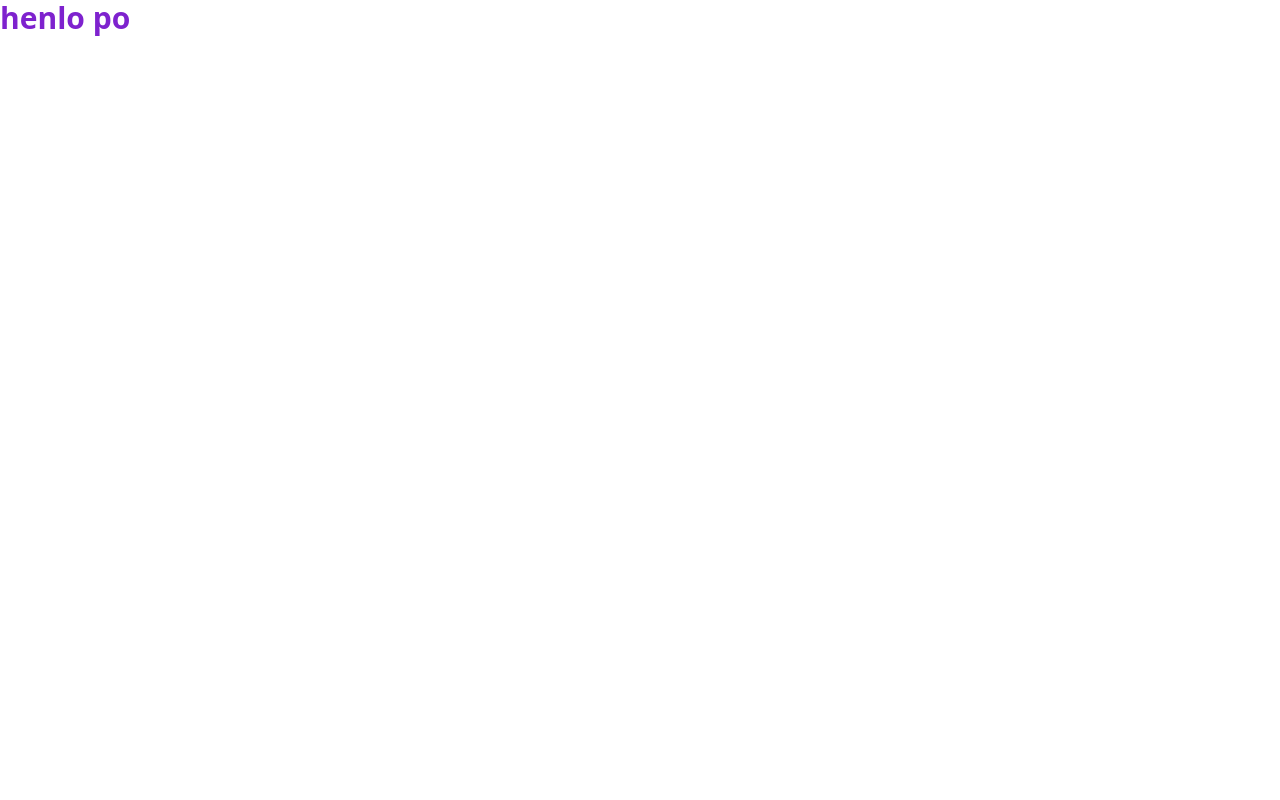
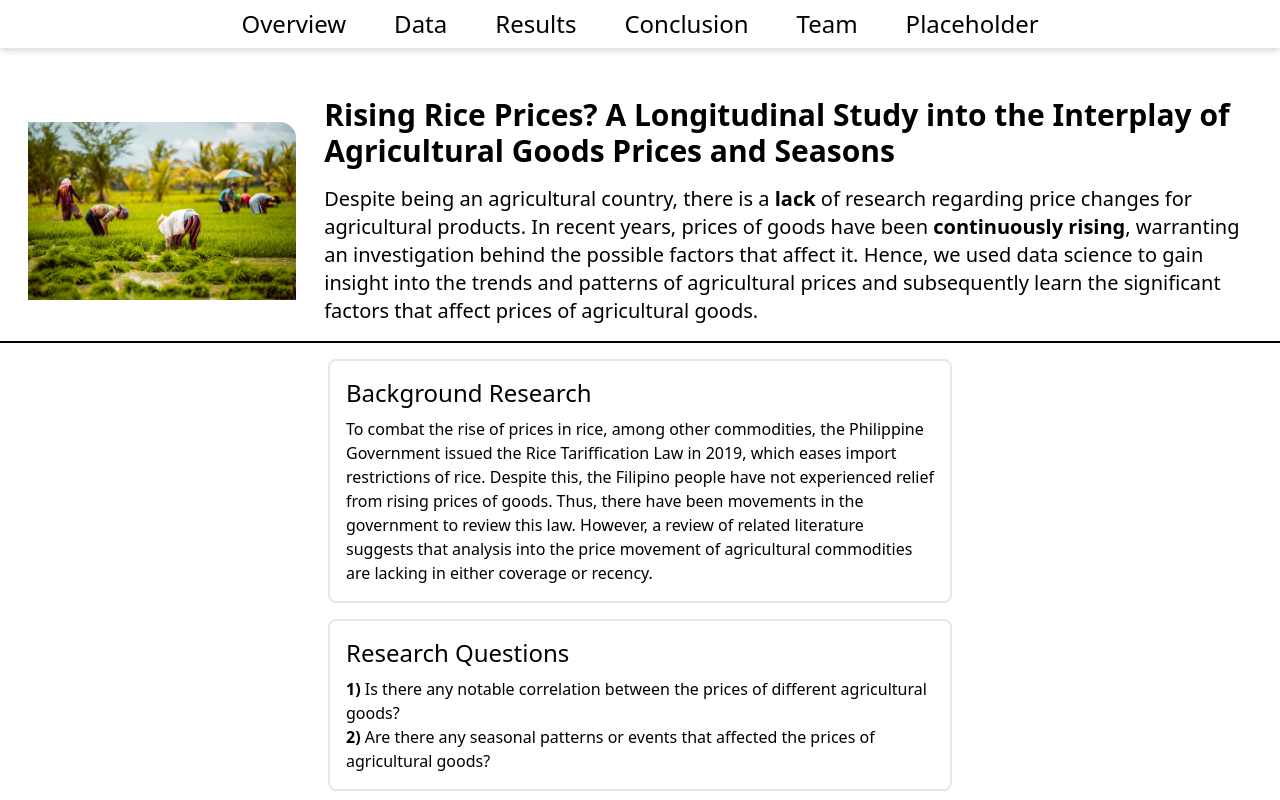
Before and after one commit to rue-22/cs132-group-two, a SvelteKit app: page / in a window 1280 px wide. Shown: the top 800 px of the page. Built offline with nearby package versions, Linux system fonts and the light colour scheme.

Commit message:
feat: add navbar, intro, overview, data, team components of website

```diff
--- /dev/null
+++ b/src/lib/Card.svelte
@@ -0,0 +1,12 @@
+<div class="border-2 p-4 w-1/2 rounded-lg">
+	<header class="mb-2 text-2xl">
+		<slot name="title" />
+	</header>
+
+	<slot name="desc1">
+		<p></p>
+	</slot>
+	<slot name="desc2">
+		<p></p>
+	</slot>
+</div>
--- /dev/null
+++ b/src/lib/Data.svelte
@@ -0,0 +1,43 @@
+<script>
+	import Card from '$lib/Card.svelte';
+</script>
+
+<div class="border-black border-b-2 p-4 text-center flex flex-col gap-2">
+	<div>
+		<p class="mb-2 text-xl">Access our raw data spreadsheet by clicking the button below!</p>
+		<a
+			href="https://docs.google.com/spreadsheets/d/1yJbxc9azy8CZrL5zApRZX2bkdhs9eyf8dziGNPDIQfQ/edit?usp=sharing"
+			target="__blank__"
+		>
+			<button class="bg-black rounded-full text-white font-bold py-2 px-4"> Link </button>
+		</a>
+	</div>
+
+	<div>
+		<h1 class="text-xl">The Dataset</h1>
+		<div class="flex gap-2">
+			<Card>
+				<h1 slot="title">Source</h1>
+				<p slot="desc1">
+					We collected data regarding retail price for various agricutural goods from <a
+						href="https://openstat.psa.gov.ph/PXWeb/pxweb/en/DB/DB__2M__2018/?tablelist=true"
+						><strong>PSA's website</strong></a
+					>. They were readily available to be downloaded as an excel file.
+				</p>
+			</Card>
+			<Card>
+				<h1 slot="title">Timespan</h1>
+				<p slot="desc1">
+					Dataset for retail prices are from <strong>January 2020 to December 2023</strong>.
+				</p>
+			</Card>
+			<Card>
+				<h1 slot="title">Count</h1>
+				<p slot="desc1">
+					In total, we have 201 products with their retail prices over 52 months, giving the dataset
+					a total count of <strong>10,452</strong> items.
+				</p>
+			</Card>
+		</div>
+	</div>
+</div>
--- /dev/null
+++ b/src/lib/Intro.svelte
@@ -0,0 +1,23 @@
+<script>
+	import Card from '$lib/Card.svelte';
+</script>
+
+<div class="flex flex-col md:flex-row border-black p-4 justify-center items-center mx-auto gap-4">
+	<div class="text-3xl text-center w-fit flex items-center flex-col">
+		<img src="/ricefields.jpg" alt="" class="rounded-se-2xl w-11/12" />
+	</div>
+	<div>
+		<h1 class="text-3xl font-bold mb-4">
+			Rising Rice Prices? A Longitudinal Study into the Interplay of Agricultural Goods Prices and
+			Seasons
+		</h1>
+		<p class="text-xl">
+			Despite being an agricultural country, there is a <strong>lack</strong> of research regarding
+			price changes for agricultural products. In recent years, prices of goods have been
+			<strong>continuously rising</strong>, warranting an investigation behind the possible factors
+			that affect it. Hence, we used data science to gain insight into the trends and patterns of
+			agricultural prices and subsequently learn the significant factors that affect prices of
+			agricultural goods.
+		</p>
+	</div>
+</div>
--- /dev/null
+++ b/src/lib/Navbar.svelte
@@ -0,0 +1,23 @@
+<nav
+	class="grid grid-cols-2 sm:flex gap-2 justify-center md:gap-12 py-2 border-b shadow-md text-2xl text-center mb-8"
+>
+	<!-- <a class="hover:bg-white hover:text-slate-800" href="/">Overview</a>
+	<a class="hover:bg-white hover:text-slate-800" href="/">Data</a>
+	<a class="hover:bg-white hover:text-slate-800" href="/">Conclusion</a>
+	<a class="hover:bg-white hover:text-slate-800" href="/">Team</a>
+	<a class="hover:bg-white hover:text-slate-800" href="/">Results</a>
+	<a class="hover:bg-white hover:text-slate-800" href="/">Conclusion</a> -->
+	<a href="/">Overview</a>
+	<a href="/">Data</a>
+	<a href="/">Results</a>
+	<a href="/">Conclusion</a>
+	<a href="/">Team</a>
+	<a href="/">Placeholder</a>
+</nav>
+
+<style>
+	a {
+		@apply hover:scale-110;
+		@apply transition-all;
+	}
+</style>
--- /dev/null
+++ b/src/lib/Overview.svelte
@@ -0,0 +1,52 @@
+<script>
+	import Card from '$lib/Card.svelte';
+</script>
+
+<div class="border-b-2 border-t-2 border-black flex flex-col justify-center p-4 gap-4 items-center">
+	<Card>
+		<h1 slot="title">Background Research</h1>
+		<p slot="desc1">
+			To combat the rise of prices in rice, among other commodities, the Philippine Government
+			issued the Rice Tariffication Law in 2019, which eases import restrictions of rice. Despite
+			this, the Filipino people have not experienced relief from rising prices of goods. Thus, there
+			have been movements in the government to review this law. However, a review of related
+			literature suggests that analysis into the price movement of agricultural commodities are
+			lacking in either coverage or recency.
+		</p>
+	</Card>
+
+	<Card>
+		<h1 slot="title">Research Questions</h1>
+		<p slot="desc1">
+			<strong>1)</strong> Is there any notable correlation between the prices of different agricultural
+			goods?
+		</p>
+		<p slot="desc2">
+			<strong>2)</strong> Are there any seasonal patterns or events that affected the prices of agricultural
+			goods?
+		</p>
+	</Card>
+
+	<Card>
+		<h1 slot="title">Null Hypothesis</h1>
+		<p slot="desc1">
+			Prices are <strong>not</strong> affected by seasonal trends nor other agricultural goods.
+		</p>
+	</Card>
+
+	<Card>
+		<h1 slot="title">Alternative Hypothesis</h1>
+		<p slot="desc1">
+			Prices of goods are <strong>affected</strong> by <strong>time of the year</strong>, as well as
+			<strong>prices of other goods</strong>.
+		</p>
+	</Card>
+
+	<Card>
+		<h1 slot="title">Action Plan</h1>
+		<p slot="desc1">
+			We applied statistical tests such as SARIMA to analyze seasonal price trends and correlations
+			between the prices of different products.
+		</p>
+	</Card>
+</div>
--- /dev/null
+++ b/src/lib/Team.svelte
@@ -0,0 +1,17 @@
+<script>
+	export let names;
+	export let desc;
+</script>
+
+<div class="border-b-2 border-black p-2">
+	<h1 class="text-center text-xl">Meet the Team!</h1>
+	<div class="flex flex-col md:flex-row text-center justify-evenly gap-4 py-2">
+		{#each names as name, i}
+			<div class="">
+				<p>Image</p>
+				<h1 class="text-l md:text-2xl">{name}</h1>
+				<p class="text-xs md:text-base">{desc[i]}</p>
+			</div>
+		{/each}
+	</div>
+</div>
--- a/src/routes/+page.svelte
+++ b/src/routes/+page.svelte
@@ -1 +1,22 @@
-<h1 class='text-3xl text-purple-700 font-bold'>henlo po</h1>
+<script>
+	import Intro from '$lib/Intro.svelte';
+	import Navbar from '$lib/Navbar.svelte';
+	import Data from '$lib/Data.svelte';
+	import Team from '$lib/Team.svelte';
+	import Overview from '$lib/Overview.svelte';
+</script>
+
+<Navbar />
+<div class="flex flex-col">
+	<Intro />
+
+	<Overview />
+
+	<Data />
+
+	<Team
+		names={['Gaza, Judelle', 'Roy, RE', 'Salces, CJ']}
+		desc={['Description 1', 'Description 2', 'Description 3']}
+		img={['img1', 'img2', 'img3']}
+	/>
+</div>
```
Also changed, not shown: static/ricefields.jpg (added), 1 other file (tests, documents, lock files or other folders).
